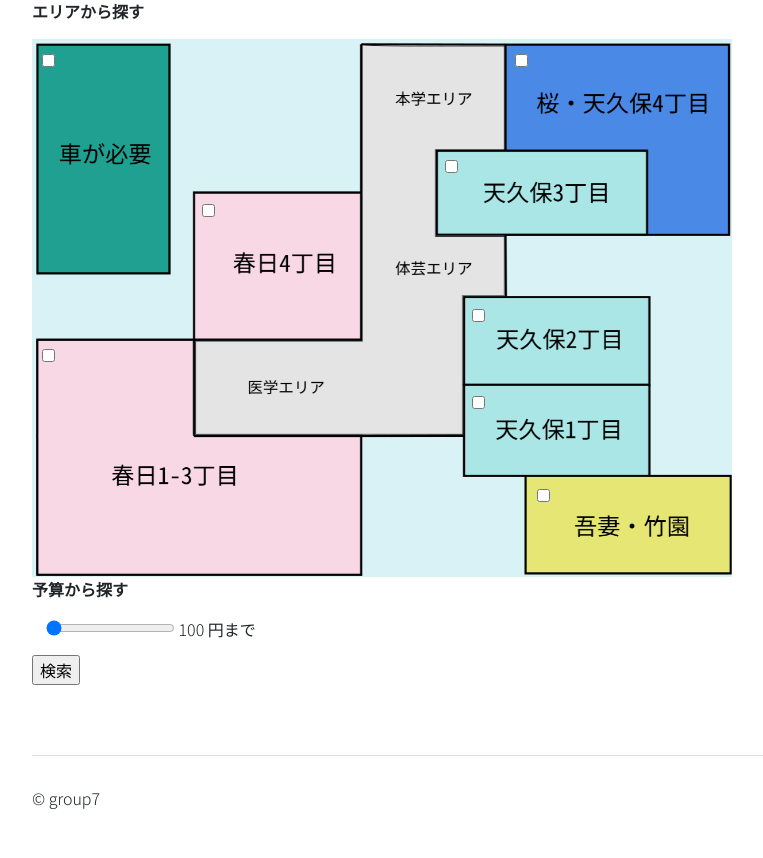
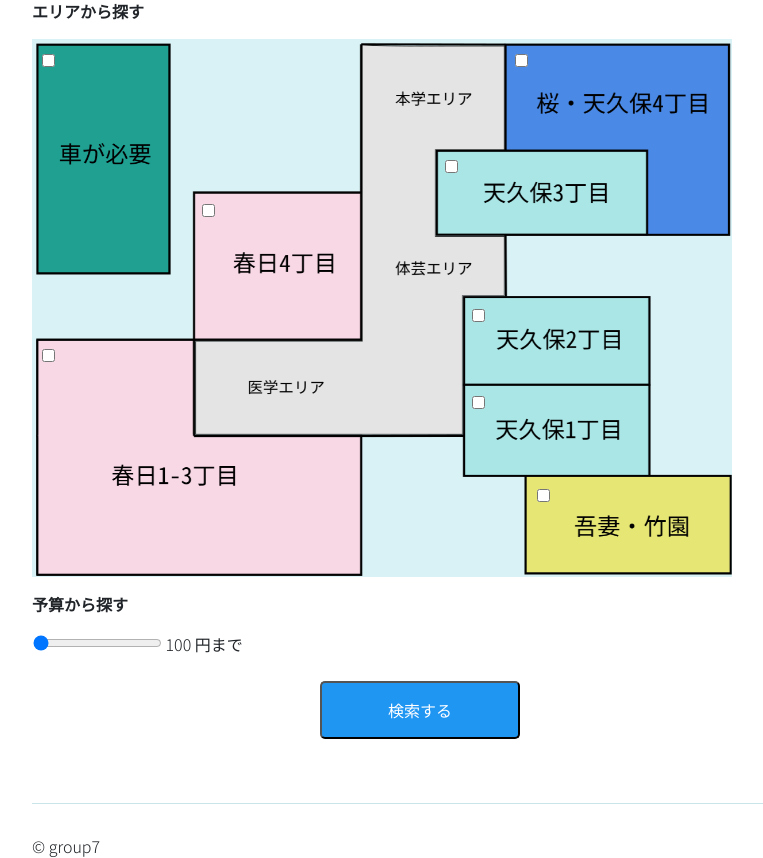
Before and after one commit to naopen/KISL-A-group7, a Flask app: page /home.html in a window 1280 px wide. Shown: the part 148-1006 px from the top of the page, without its empty margins (220-983 px from the left). Before the commit the page ends 957 px from the top, so only its background shows below. Run offline with Flask 2, Linux system fonts and the light colour scheme.

Commit message:
検索ボタン大きく見やすく押しやすく

```diff
--- a/static/css/home.css
+++ b/static/css/home.css
@@ -25,14 +25,30 @@ hr {
     font-family: 'Noto Sans JP', sans-serif;
 }
 
+.budgetSearch {
+    margin: 15px auto;
+}
 
 .budgetSlider {
-    margin: 14px;
+    margin: 1px;
 }
 
 p {
     font-family: 'Noto Sans JP', sans-serif;
     font-weight: bold;
+}
+
+.searchButtonArea {
+    text-align: center;
+}
+
+.searchButton {
+    width: 200px;
+    margin: 10px auto;
+    background-color: #2096F3;
+    color: #fff;
+    padding: 15px;
+    border-radius: 5px;
 }
 
 .areaSearch p{
--- a/templates/home.html
+++ b/templates/home.html
@@ -57,8 +57,9 @@
 							<output id="output1">100</output>
 							<label>円まで</label>
 						</div>
-
-						<tr><p><input type="submit" value="検索"></p></tr>
+					</div>
+					<div class="searchButtonArea">
+						<input type="submit" class="searchButton" value="検索する">
 					</div>
 
 					<!--
```
